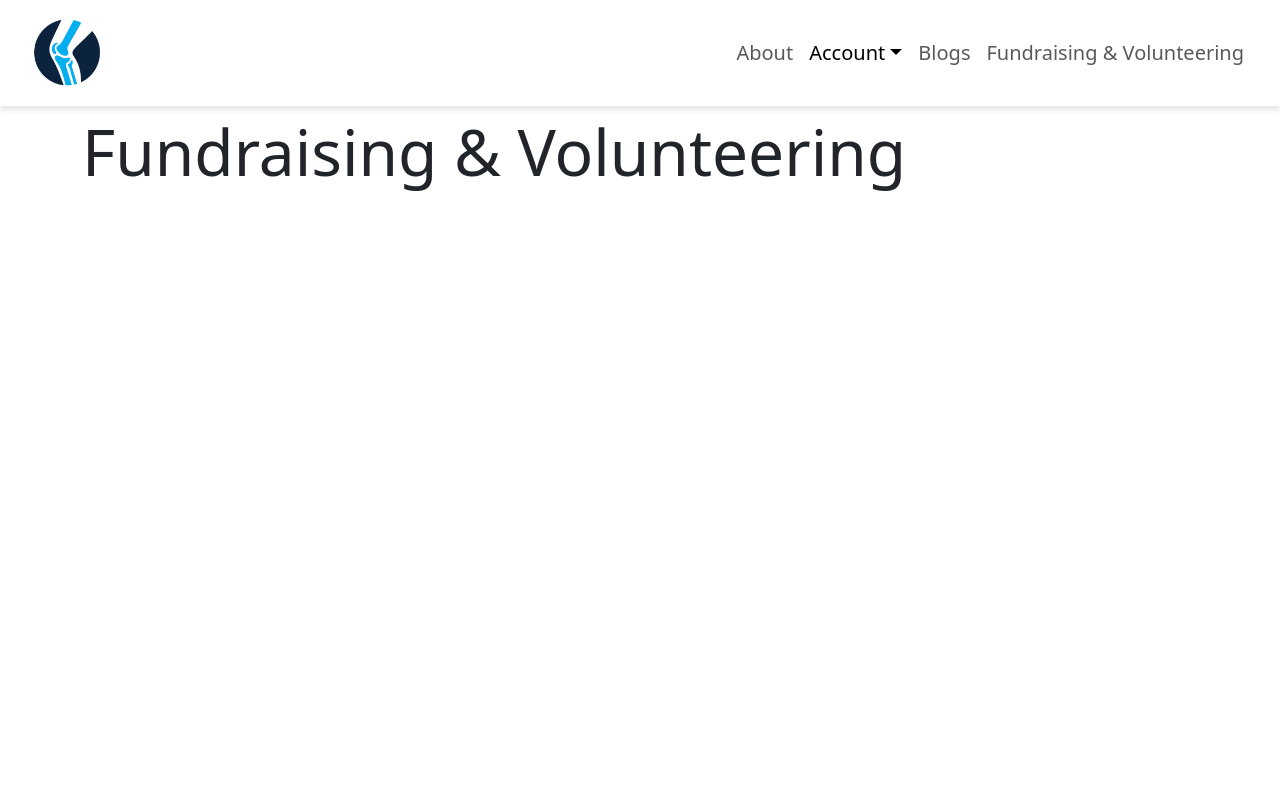
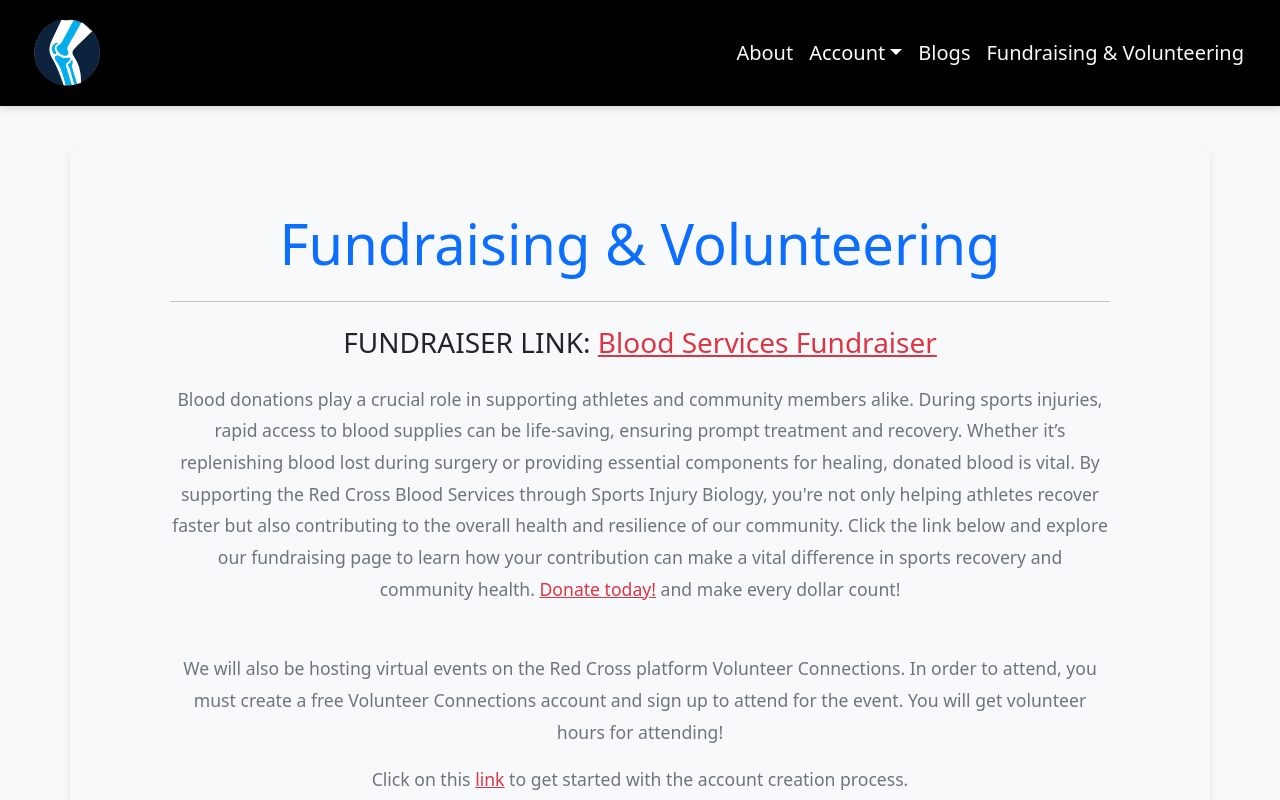
Before and after one commit to Rashod-coder/sportbio, a React (Create React App) app: page /volunteer in a window 1280 px wide. Shown: the top 800 px of the page. Built offline with nearby package versions, Linux system fonts and the light colour scheme; no server answers.

Commit message:
changes made

```diff
--- a/src/About.js
+++ b/src/About.js
@@ -4,8 +4,8 @@ import 'bootstrap/dist/css/bootstrap.min.css'; // Ensure Bootstrap CSS is import
 
 function About() {
   return (
-    <div className="container mt-2 text-center" style={{minHeight: '100vh'}}>
-      <h1 className='display-2'>About us</h1>
+    <div className="container d-flex justify-content-center align-items-center" style={{ minHeight: '100vh' }}>
+      <h1 className="display-2 text-center">About us</h1>
     </div>
   );
 }
--- a/src/App.js
+++ b/src/App.js
@@ -36,6 +36,7 @@ function App() {
                 </ProtectedRoute>
               }
             />
+
           </Route>
         </Routes>
       </Router>
--- a/src/Footer.js
+++ b/src/Footer.js
@@ -38,16 +38,17 @@ function Footer() {
   };
 
   return (
-    <footer
+    <div
       className="text-dark py-4"
       style={{
         position: 'relative',
         bottom: '0',
         width: '100%',
         backgroundColor: '#f0f8ff',
+
       }}
     >
-      <div className="container">
+      <div className="container" id='footer'>
         <div className="row mt-4">
           <div className="col-lg-12 mx-auto">
             <h2
@@ -267,7 +268,7 @@ function Footer() {
           © 2024 Sport Injury Bio
         </div>
       </div>
-    </footer>
+    </div>
   );
 }
 
--- a/src/Fundraising.js
+++ b/src/Fundraising.js
@@ -1,11 +1,88 @@
 // src/BlogPage.js
 import React from 'react';
-import 'bootstrap/dist/css/bootstrap.min.css'; // Ensure Bootstrap CSS is imported
+import 'bootstrap/dist/css/bootstrap.min.css';
 
 function Fundraiser() {
   return (
-    <div className="container mt-2" style={{minHeight: '100vh'}}>
-      <h1 className='display-3'>Fundraising & Volunteering </h1>
+    <div style={{ backgroundColor: '#f8f9fa', padding: '40px 0', borderBottom: '4px solid black'}}>
+      <div
+        className="container text-center"
+        style={{
+          minHeight: '100vh',
+          padding: '40px 100px', // Increased horizontal padding
+          backgroundColor: '#f8f9fa',
+          borderRadius: '10px',
+          boxShadow: '0 4px 8px rgba(0, 0, 0, 0.1)', // Add a subtle shadow
+          marginBottom: '20px', // Add some spacing below the border
+        }}
+      >
+        <h1 className="display-4 mt-4 text-primary font-weight-bold">
+          Fundraising & Volunteering
+        </h1>
+        <hr className="my-4" />
+        <h3 className="mb-4 font-weight-bold">
+          FUNDRAISER LINK:{' '}
+          <a
+            href="https://americanredcross.donordrive.com/index.cfm?fuseaction=donorDrive.personalCampaign&participantID=8451"
+            className="text-danger"
+          >
+            Blood Services Fundraiser
+          </a>
+        </h3>
+        <p
+          className="mt-3 text-secondary"
+          style={{ fontSize: '1.1rem', lineHeight: '1.8' }} // Increase font size and line height
+        >
+          Blood donations play a crucial role in supporting athletes and
+          community members alike. During sports injuries, rapid access to blood
+          supplies can be life-saving, ensuring prompt treatment and recovery.
+          Whether it’s replenishing blood lost during surgery or providing
+          essential components for healing, donated blood is vital. By
+          supporting the Red Cross Blood Services through Sports Injury Biology,
+          you're not only helping athletes recover faster but also contributing
+          to the overall health and resilience of our community. Click the link
+          below and explore our fundraising page to learn how your contribution
+          can make a vital difference in sports recovery and community health.{' '}
+          <a
+            href="https://americanredcross.donordrive.com/index.cfm?fuseaction=donorDrive.personalCampaign&participantID=8451"
+            className="text-danger font-weight-bold"
+          >
+            Donate today!
+          </a>{' '}
+          and make every dollar count!
+        </p>
+        <p
+          className="mt-5 text-secondary"
+          style={{ fontSize: '1.1rem', lineHeight: '1.8' }}
+        >
+          We will also be hosting virtual events on the Red Cross platform
+          Volunteer Connections. In order to attend, you must create a free
+          Volunteer Connections account and sign up to attend for the event. You
+          will get volunteer hours for attending!
+        </p>
+        <p
+          className="mt-2 text-secondary"
+          style={{ fontSize: '1.1rem', lineHeight: '1.8' }}
+        >
+          Click on this{' '}
+          <a
+            href="https://volunteerconnection.redcross.org/?nd=intake_content&entry_point_id=26&entry_point_type=global_entry_point"
+            className="text-danger font-weight-bold"
+          >
+            link
+          </a>{' '}
+          to get started with the account creation process.
+        </p>
+        <h2 className="display-5 text-primary font-weight-bold mt-5">
+          Volunteering Event Schedule
+        </h2>
+        <p
+          className="text-secondary"
+          style={{ fontSize: '1.1rem', lineHeight: '1.8' }}
+        >
+          Unfortunately, we don’t have any planned for now. Check back soon!
+        </p>
+      </div>
     </div>
   );
 }
--- a/src/Home.js
+++ b/src/Home.js
@@ -1,11 +1,44 @@
 // src/BlogPage.js
 import React from 'react';
 import 'bootstrap/dist/css/bootstrap.min.css'; // Ensure Bootstrap CSS is imported
+import logo from './givenLogo.JPG';
 
 function Home() {
+  // Scroll to footer function
+
+
   return (
-    <div className="container mt-2" style={{minHeight: '100vh'}}>
-     <h1 className='displa'>Sports Injury Bio </h1>
+    <div>
+    <div className="container mt-4" style={{ minHeight: '100vh' }}>
+      <div className="row align-items-center">
+        <div className="col-md-6 col-sm-12 col-xs-12 text-sm-center text-md-left">
+
+        </div>
+        <div className="col-md-12 text-sm-center text-md-right">
+          <img src={logo} alt="Logo" className="img-fluid" style={{ maxWidth: '100%', height: 'auto' }} />
+        </div>
+      </div>
+      <div className="row">
+        <div className="col text-center">
+          <h1 className='mb-5'>From Injury to Recovery: The Biological Journey</h1>
+          <a href="#footer" className="btn btn-primary btn-lg" style={{ borderRadius: '40px', textDecoration: 'none', marginRight: '25px', fontSize: '25px' }}>
+            Contact Us
+          </a>
+          <a href="https://docs.google.com/forms/d/e/1FAIpQLSc4jBsKcCvODEAQm8GruF1sus1oIqEXOqbXQwr3f4AKGM4AlQ/viewform" className="btn btn-primary btn-lg" style={{ borderRadius: '40px', textDecoration: 'none', marginRight: '25px', fontSize: '25px' }}>
+            Join the team!
+          </a>
+        </div>
+      </div>
+    </div>
+    <div id='about' style={{backgroundColor: '#f2f2f2'}}>
+      <div className='container' style={{minHeight: '100vh'}}>
+        <h1 className='text-center display-2 mb-3 mt-2'>About Us</h1>
+        <hr/>
+        <h2 className='display-4'>Our mission<h3>Bridging the gap between athletes, medical professionals, and the general public by providing clear, accessible information on the biological mechanisms of sports injuries as well as the underlying human body systems.</h3></h2>
+        <p className='mt-5' style={{fontSize: '23px'}}>This site is dedicated to offering in-depth articles (on our <a href='/blogs'>blog page</a>, which you can access by clicking on the link), expert insights, and practical advice to help you navigate the complexities of sports-related injuries. Whether you’re an athlete seeking to understand your body, a coach looking for prevention tips, a medical professional wanting to stay informed, or just an interested individual, we’ve got you covered. We also plan to feature guest articles from industry experts, volunteer opportunities to get involved in organizations like the Red Cross, and other events focused on injury awareness and prevention.</p>
+        <p className='mt-5' style={{fontSize: '23px'}}>We will be trying our best to upload a new article every week!</p>
+      </div>
+    </div>
     </div>
   );
 }
--- a/src/Login.js
+++ b/src/Login.js
@@ -67,7 +67,7 @@ function Login() {
               <i className="zmdi zmdi-landscape"></i>
             </span>
           </div>
-          <h2 className="text-center mb-4" style={{ color: '#000' }}>Log in</h2>
+          <h2 className="text-center mb-4" style={{ color: '#000' }}>Login</h2>
           {error && <div className="alert alert-danger">{error}</div>}
           <div className="form-group mb-4">
             <input
--- a/src/Navbar.js
+++ b/src/Navbar.js
@@ -2,7 +2,7 @@ import React, { useState, useEffect } from 'react';
 import 'bootstrap/dist/css/bootstrap.min.css';
 import { signOut } from 'firebase/auth';
 import { auth } from './Firebase/Firebase'; // Ensure the path to your Firebase configuration is correct
-import Logo from './logo.png'; // Import the logo image
+import Logo from './finalLogo.png'; // Import the logo image
 
 function Navbar() {
   const [user, setUser] = useState(null);
@@ -27,7 +27,7 @@ function Navbar() {
   };
 
   return (
-    <nav className="navbar navbar-expand-lg navbar-light" style={{ backgroundColor: '#ffffff', boxShadow: '0 4px 6px rgba(0,0,0,0.1)' }} aria-label="Offcanvas navbar large">
+    <nav className="navbar navbar-expand-lg navbar-dark" style={{ backgroundColor: 'black', boxShadow: '0 4px 6px rgba(0,0,0,0.1)' }} aria-label="Offcanvas navbar large">
       <div className="container-fluid">
         <a className="navbar-brand" href="/">
           <img src={Logo} alt="Logo" style={{ height: '80px', width: 'auto' }} /> {/* Adjust the logo size here */}
@@ -44,7 +44,7 @@ function Navbar() {
           <span className="navbar-toggler-icon"></span>
         </button>
         <div
-          className="offcanvas offcanvas-start text-bg-light" // Offcanvas starts from the left
+          className="offcanvas offcanvas-start text-bg-dark" // Offcanvas starts from the left
           tabIndex="-1"
           id="offcanvasNavbar2"
           aria-labelledby="offcanvasNavbar2Label"
@@ -61,10 +61,10 @@ function Navbar() {
           <div className="offcanvas-body">
             <ul className="navbar-nav justify-content-end flex-grow-1 pe-3">
               <li className="nav-item">
-                <a className="nav-link" style={{fontSize: '20px'}} href="/about">About</a>
+                <a className="nav-link text-light" style={{fontSize: '20px'}} href="#about">About</a>
               </li>
               <li className="nav-item dropdown">
-                <a style={{ color: 'black', fontSize: '20px' }} className="nav-link dropdown-toggle" href="#" role="button" data-bs-toggle="dropdown" aria-expanded="false">
+                <a style={{ color: 'white', fontSize: '20px' }} className="nav-link dropdown-toggle" href="#" role="button" data-bs-toggle="dropdown" aria-expanded="false">
                   Account
                 </a>
                 <ul className="dropdown-menu">
@@ -83,10 +83,10 @@ function Navbar() {
                 </ul>
               </li>
               <li className="nav-item">
-                <a className="nav-link" style={{fontSize: '20px'}} href="/blogs">Blogs</a>
+                <a className="nav-link text-light"  style={{fontSize: '20px'}} href="/blogs">Blogs</a>
               </li>
               <li className="nav-item">
-                <a className="nav-link" style={{fontSize: '20px'}} href="/volunteer">Fundraising & Volunteering</a>
+                <a className="nav-link text-light" style={{fontSize: '20px'}} href="/volunteer">Fundraising & Volunteering</a>
               </li>
             </ul>
           </div>
--- a/src/Post.js
+++ b/src/Post.js
@@ -34,6 +34,14 @@ function BlogPost() {
     return (
         <div style={{ background: 'white', minHeight: '100vh', padding: '20px' }}>
             <div className="container" style={{ maxWidth: '1000px', margin: '0 auto' }}>
+                <style>
+                    {`
+                    .content img {
+                        max-width: 100%;
+                        height: auto;
+                    }
+                    `}
+                </style>
                 {isLoading ? (
                     <div className="d-flex justify-content-center align-items-center" style={{ minHeight: '100vh' }}>
                         <div className="spinner-border" role="status">
@@ -44,9 +52,9 @@ function BlogPost() {
                     <div>
                         <div className='row'>
                             <div className='col-lg-4'>
-                            <div className="col-md-12 text-center">
-                                <button className="btn btn-primary" onClick={() => navigate('/blogs')}>Back to Blogs</button>
-                            </div>
+                                <div className="col-md-12 text-center">
+                                    <button className="btn btn-primary" onClick={() => navigate('/blogs')}>Back to Blogs</button>
+                                </div>
                             </div>
                         </div>
                         <div className="row mb-4">
@@ -71,10 +79,7 @@ function BlogPost() {
                     </div>
                 ) : (
                     <div className="d-flex justify-content-center align-items-center" style={{ minHeight: '90vh' }}>
-
-                    <p className="text-center display-1 justify-content-center">404 Page Not Found</p>
-
-
+                        <p className="text-center display-1 justify-content-center">404 Page Not Found</p>
                     </div>
                 )}
             </div>
--- a/src/ProtectedRoute.js
+++ b/src/ProtectedRoute.js
@@ -3,10 +3,16 @@ import React from 'react';
 import { Navigate } from 'react-router-dom';
 import { useAuth } from './AuthContext';
 
-function ProtectedRoute({ children }) {
+const ProtectedRoute = ({ children }) => {
   const { currentUser } = useAuth();
 
-  return currentUser ? children : <Navigate to="/login" />;
-}
+  if (!currentUser) {
+    window.alert('You are not authorized to access this page');
+    return <Navigate to="/login" replace />;
+
+  }
+
+  return children;
+};
 
 export default ProtectedRoute;
```
Also changed, not shown: src/finalLogo.png (added), src/givenLogo.JPG (added).
